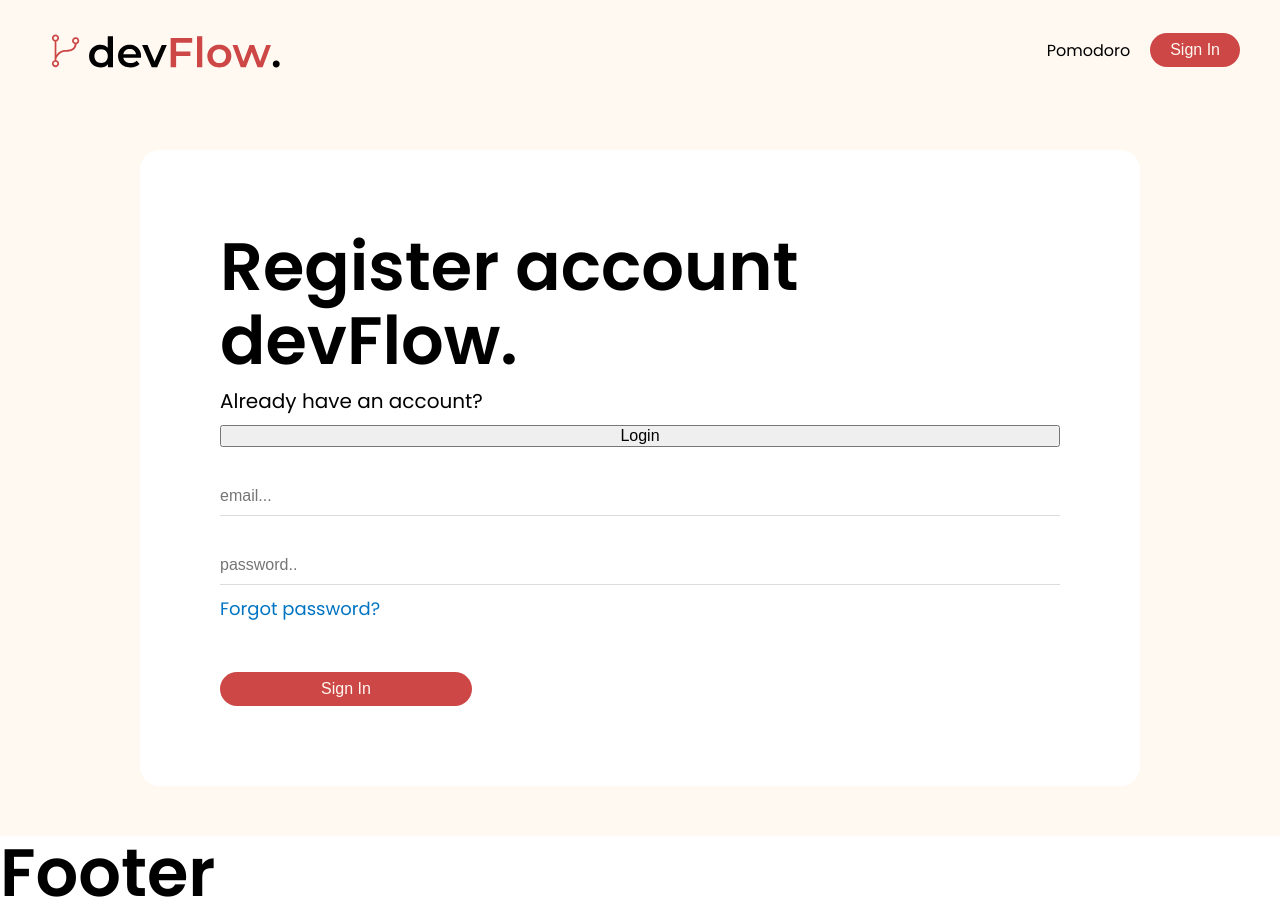
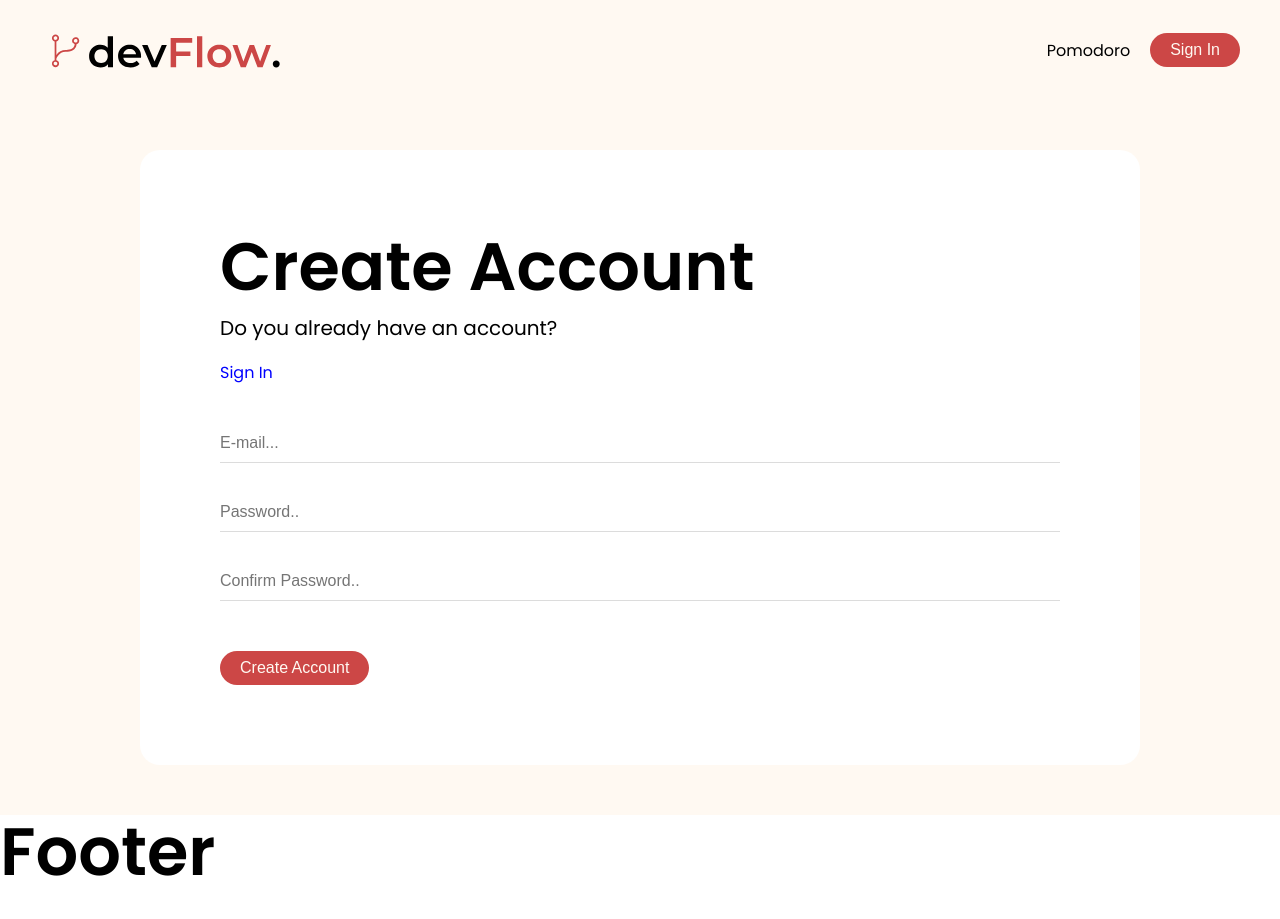
Before and after one commit to kajberg84/devFlow, a React (Create React App) app: page /sign-up in a window 1280 px wide. After the commit the page ends 898 px from the top, so only its background shows below. Built offline with nearby package versions, Linux system fonts and the light colour scheme.

Commit message:
skapa page för registrering

```diff
--- a/src/pages/SignUpPage/SignUpPage.css
+++ b/src/pages/SignUpPage/SignUpPage.css
@@ -0,0 +1,4 @@
+p.blueLinkText {
+    color:blue;
+    cursor:pointer;
+  }
--- a/src/pages/SignUpPage/SignUpPage.jsx
+++ b/src/pages/SignUpPage/SignUpPage.jsx
@@ -14,21 +14,19 @@ export const SignUpPage = () => {
             <div className="content--wrapper">
                 <div className="promptText--wrapper">
                        {/* /* LÖS UTAN BR*/ }
-                    <h1>Register account <br /> devFlow.</h1>
-                    <p className="p-large">Already have an account?</p>
-                    <button onClick={() => history.push(RoutingPath.signInPage)}>Login</button>
+                    <h1>Create Account</h1>
+                    <p className="p-large">Do you already have an account?</p>
+                    <p className ="blueLinkText" onClick={() => history.push(RoutingPath.signInPage)}>Sign In</p>
                 </div>
                 <div className="signIn--inputs">
-                    <input type="email" className="inputfield" name="email" placeholder="email..." />
-                    <input type="password" className="inputfield" name="password" placeholder="password.." />
+                    <input type="email" className="inputfield" name="email" placeholder="E-mail..." />
+                    <input type="password" className="inputfield" name="password" placeholder="Password.." />
+                    <input type="confirmPassword" className="inputfield" name="confirmPassword" placeholder="Confirm Password.." />
                 </div>
-                <div className="signIn--btn-wrap">
-                <a href="#">Forgot password?</a>
                 <Button
                 customCssClass="btn-primary signIn--button"
-                text="Sign In"
+                text="Create Account"
               />
-              </div>
               </div>
             </div>
         </div>
```
